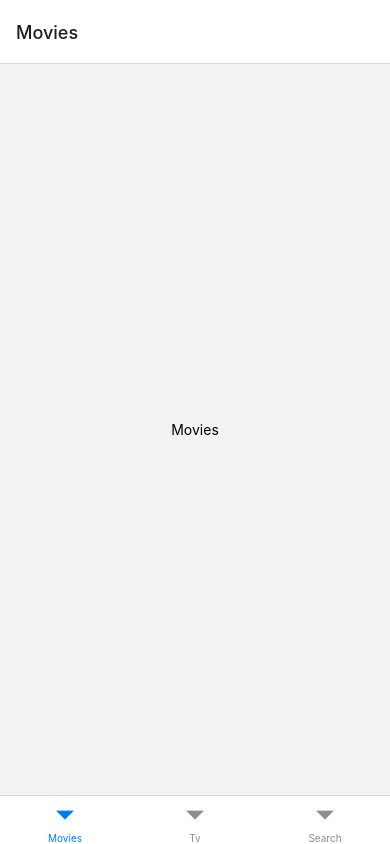
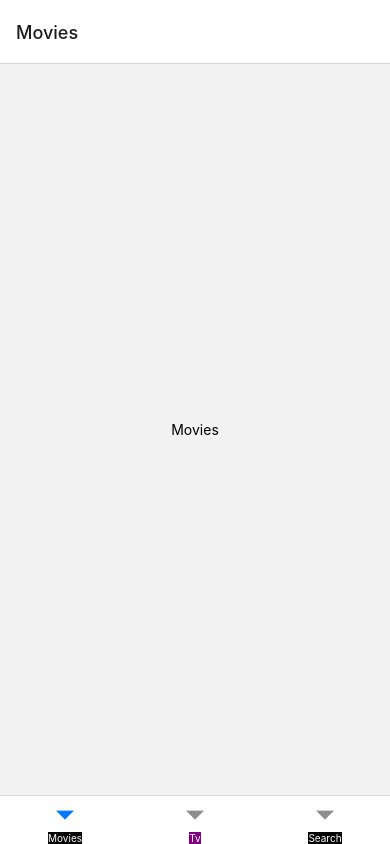
Before and after one commit to EumMericano-Study/noovies-react-native, a React Native app: screen /Movies in a window 390 px wide. Built offline with nearby package versions, Linux system fonts and the light colour scheme.

Commit message:
learn: Add style on each tabs

```diff
--- a/navigation/Tabs.js
+++ b/navigation/Tabs.js
@@ -7,9 +7,22 @@ import Search from "../screens/Search";
 const Tab = createBottomTabNavigator();
 
 const Tabs = () => (
-  <Tab.Navigator>
+  <Tab.Navigator
+    screenOptions={{
+      tabBarLabelStyle: {
+        backgroundColor: "black",
+        color: "white",
+      },
+    }}
+  >
     <Tab.Screen name="Movies" component={Movies} />
-    <Tab.Screen name="Tv" component={Tv} />
+    <Tab.Screen
+      name="Tv"
+      component={Tv}
+      options={{
+        tabBarLabelStyle: { backgroundColor: "purple", color: "white" },
+      }}
+    />
     <Tab.Screen name="Search" component={Search} />
   </Tab.Navigator>
 );
```
